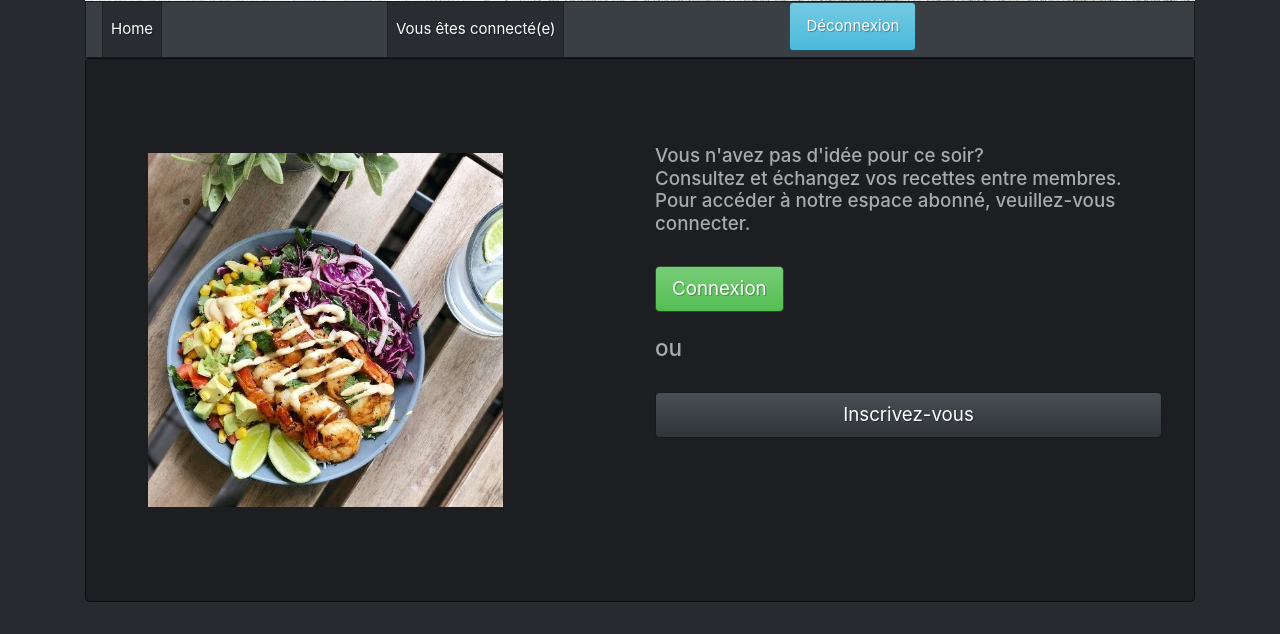
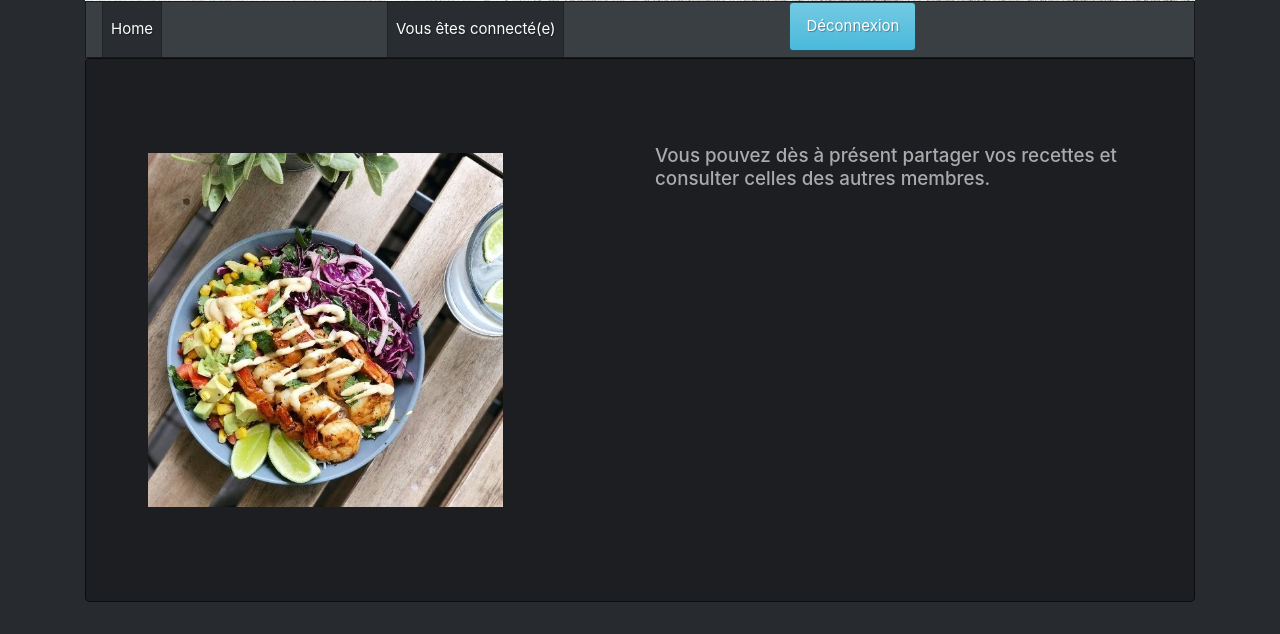
Before and after one commit to thucnhi-wiedenhofer/module-connexion, a PHP site: page /index.php in a window 1280 px wide. Shown: the part 449-1083 px from the top of the page. Run offline with PHP 8.4, Linux system fonts and the light colour scheme; the visitor is signed in with stand-in values (Sample User, id 1).

Commit message:
index.php

```diff
--- a/index.php
+++ b/index.php
@@ -57,7 +57,7 @@ if(isset($_POST['session_fin']))
                         </form>
                         </li>';
                     } else{
-                        echo '<li class="nav-item active">
+                        echo '<li class="nav-item">
                         <a class="nav-link" href="connexion.php">Connexion</a>
                         <span class="sr-only">(current)</span>
                     </li>
@@ -75,13 +75,18 @@ if(isset($_POST['session_fin']))
                     <img class="img-small" src="assets/images/bol.jpg" alt="bol">
                 </div>
                 <div class="col-lg-6 col-sm-12"><br/>
+                <?php  if(isset($_SESSION['login']))
+                    {
+                        echo '<p class="h5">Vous pouvez dès à présent partager vos recettes et consulter celles des autres membres.</p>';
+                    }else{
+                        echo ' <p class="h5">Vous n\'avez pas d\'idée pour ce soir? <br/>Consultez et échangez vos recettes entre membres.<br/>
+                        Pour accéder à notre espace abonné, veuillez-vous connecter.</p><br/>
+                       <a href="connexion.php"><button type="button" class="btn btn-success btn-lg">Connexion</button><br/><br/></a>
+                       <p class="h4">ou</p><br/>
+                       <a href="inscription.php"><button type="button" class="btn btn-primary btn-lg btn-block">Inscrivez-vous</button></a>';
+                    }
 
-                    <p class="h5">Vous n'avez pas d'idée pour ce soir? <br/>Consultez et échangez vos recettes entre membres.<br/>
-                     Pour accéder à notre espace abonné, veuillez-vous connecter.</p><br/>
-                    <a href="connexion.php"><button type="button" class="btn btn-success btn-lg">Connexion</button><br/><br/></a>
-                    <p class="h4">ou</p><br/>
-                    <a href="inscription.php"><button type="button" class="btn btn-primary btn-lg btn-block">Inscrivez-vous</button></a>
-
+                    ?>
 
                 </div>
             </div>
```
